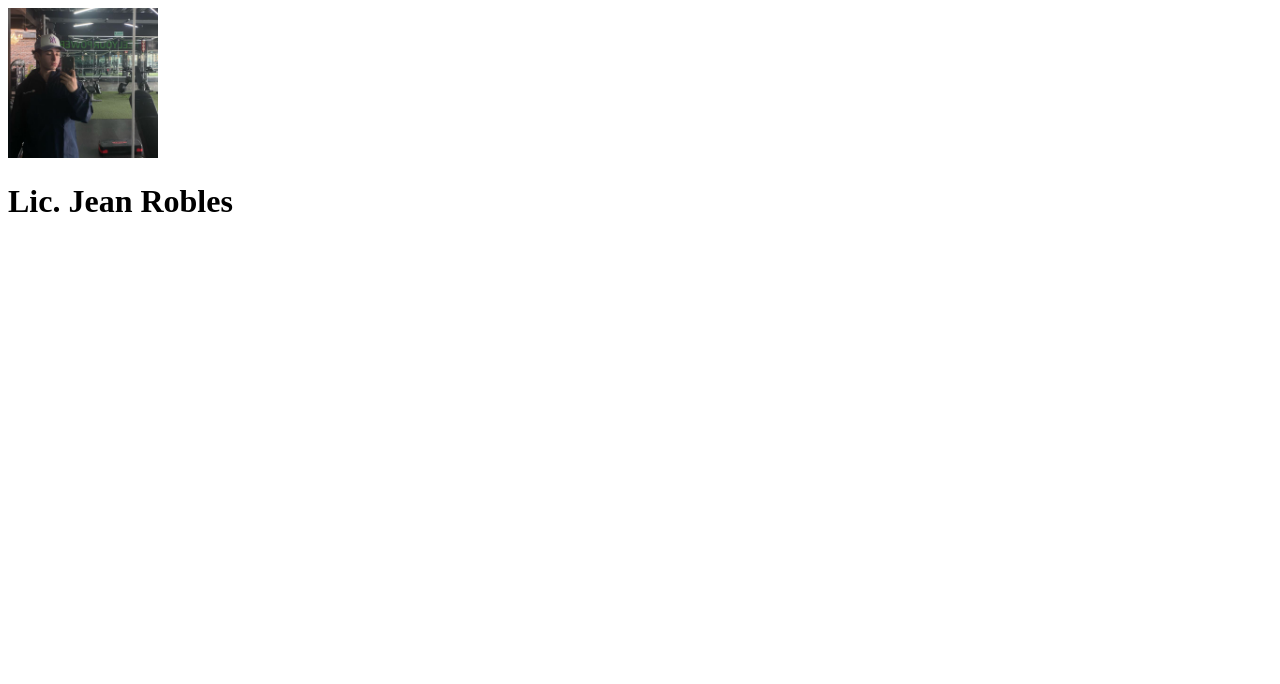
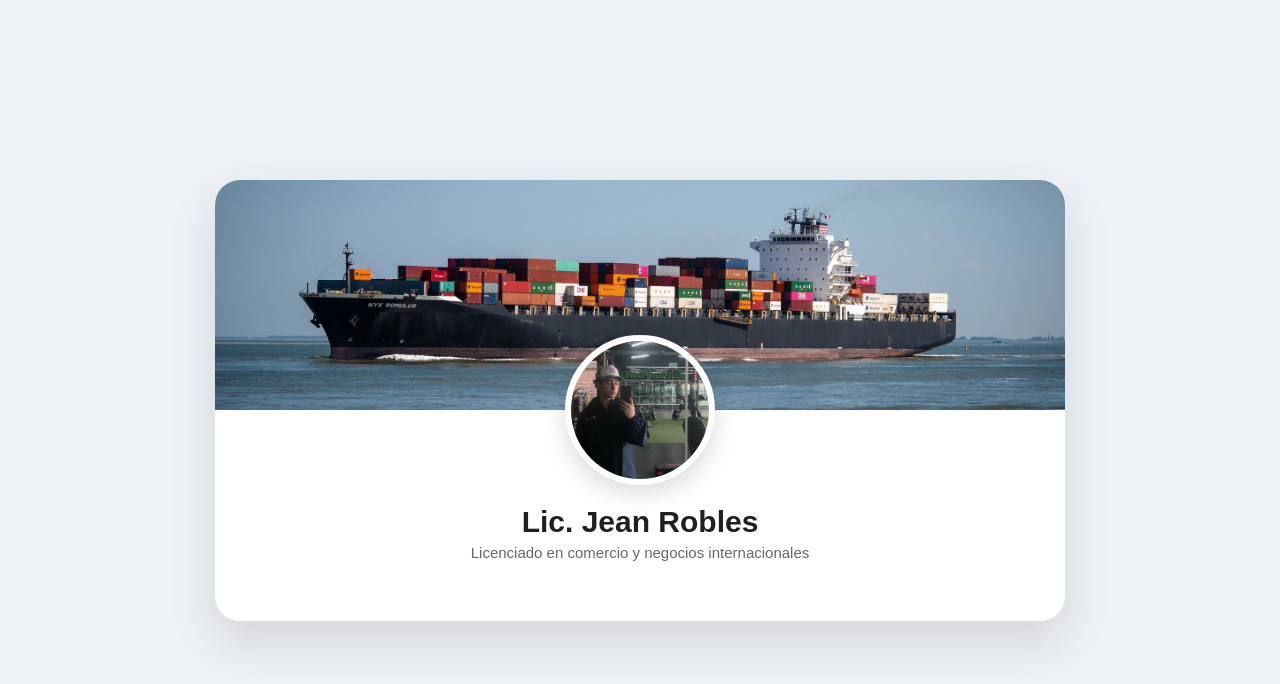
Before and after one commit to jmrobles003-afk/actividades-dw-jeanrobles, a plain HTML site: page perfil-jean/index.html in a window 1280 px wide. Drawn offline with Linux system fonts and the light colour scheme.

Commit message:
update2 Act1 Jean Perfil

```diff
--- a/perfil-jean/index.html
+++ b/perfil-jean/index.html
@@ -7,6 +7,14 @@
  <!-- la etiqueta de html da por inicio el documento completo-->
 <head>
 <!-- En la etiqueta del head se incluye el titulo de la pagina, los metadatos y los enlaces externos como el css, estilos y apis de letras, iconos y demas -->
+
+<meta charset="UTF-8">
+  <meta name="description" content="perfil profesional Lic.Jean Robles">
+  <meta name="keywords" content="Data science, Tecnologia, IAG, Robotica">
+  <meta name="author" content="Jean Robles">
+  <meta name="viewport" content="width=device-width, initial-scale=1.0">
+
+  <link rel="stylesheet" href="style.css">
  <title> Jeaninternational | Lic. Jean Robles </title>
  <!-- La etiqueta title es el titulo de como se muestra en el navegador -->
 
@@ -15,14 +23,30 @@
 <!-- Aqui INICIA el BODY-->
 <body>
     <!--la etiqueta div es para crear una division en la pagina-->
-<div class="card">
-    <img src="foto.jpeg" alt="Foto de Jean Robles" tdth="200" height="150">
+    <main class="card">
+
+      <div class="cover">
+       <img src="cover.jpg" alt="Foto de cover">
+
+ </div>
+
+ <!--SECCION DEL PERFIL-->
+
+ <section class="profile">
+
+    <div class="profile-image">
+
+      <img src="foto.jpeg" alt="Foto de Jean Robles" >
+    </div>
+
     <h1> Lic. Jean Robles </h1>
+    <h2> Licenciado en comercio y negocios internacionales</h2>
 
 
+</section>
 
-</div>
 
+</main>
 
 </body> <!--Aqui se CIERRA el BODY-->
 
--- /dev/null
+++ b/perfil-jean/style.css
@@ -0,0 +1,100 @@
+*{
+    margin: 0;
+    padding: 0;
+    box-sizing: border-box;
+}
+
+body {
+    font-family: "Poppins", sans-serif;
+    min-height: 100vh;
+    display: flex;
+    justify-content: center;
+    align-items: center;
+    padding: 40px 20px;
+    background: #eef1f5;
+    color: #252525;
+}
+
+.card {
+    width: 100%;
+    max-width: 850px;
+    background: #ffffff;
+    border-radius: 25px;
+    overflow: hidden;
+    box-shadow:
+       0 20px 50px rgba(0, 0, 0, 0.12);
+    animation: cardAppear 0.7s ease;
+}
+
+/* Animación de entrada */
+
+@keyframes cardAppear {
+    from {
+        opacity: 0;
+        transform: translateY(25px);
+    }
+    to {
+        opacity: 1;
+        transform: translateY(0);
+    }
+}
+
+.cover {
+    width: 100%;
+    height: 230px;
+    overflow: hidden;
+    position: relative;
+}
+
+.cover img {
+    width: 100%;
+    height: 100%;
+    object-fit: cover;
+    display: block;
+    transition: transform 0.6s ease;
+}
+
+
+.card:hover .cover img {
+    transform: scale(1.04);
+}
+
+.profile {
+    position: relative;
+    padding: 0 45px 45px;
+    text-align: center;
+}
+
+.profile-image {
+    width: 150px;
+    height: 150px;
+    border-radius: 50%;
+    overflow: hidden;
+    border: 6px solid #ffffff;
+    margin: -75px auto 20px;
+    position: relative;
+    background: #ffffff;
+    box-shadow:
+        0 8px 25px rgba(0, 0, 0, 0.15);
+}
+
+
+.profile-image img {
+    width: 100%;
+    height: 100%;
+    object-fit: cover;
+}
+
+.profile h1 {
+    font-size: 30px;
+    font-weight: 700;
+    margin-bottom: 5px;
+    color: #202020;
+}
+
+.profile h2 {
+    font-size: 15px;
+    font-weight: 500;
+    color: #666;
+    margin-bottom: 15px;
+}
```
Also changed, not shown: perfil-jean/cover.jpg (added), 2 other files.
